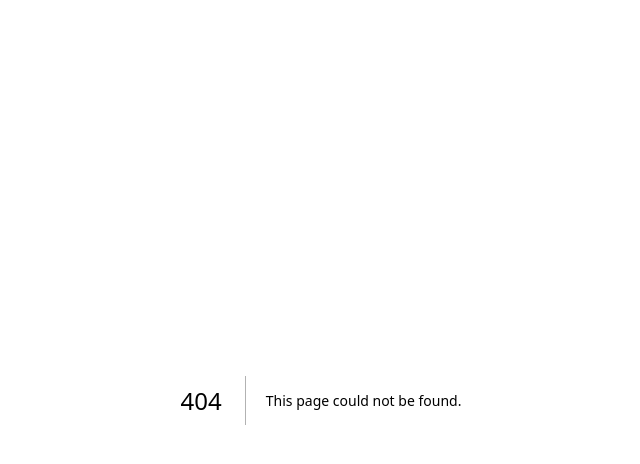
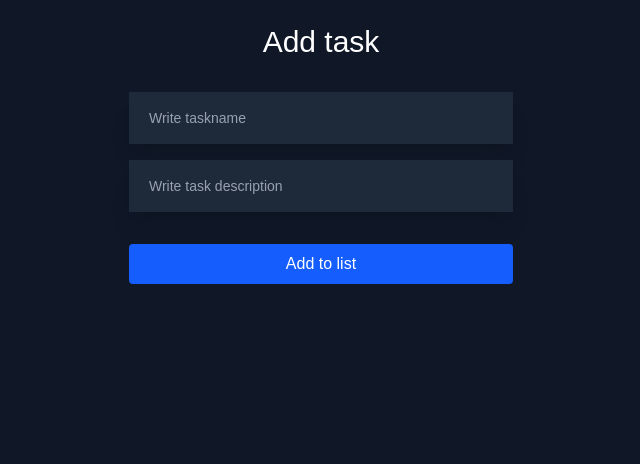
Before and after one commit to aayanaqdas/todo-app, a Next.js app: page /todo in a window 1280 px wide. Before the commit this address had no page. Shown: the top 464 px of the page, without its empty margins (319-959 px from the left). Built offline with nearby package versions, Linux system fonts and the light colour scheme.

Commit message:
todolist app first design and add to list function

```diff
--- a/src/app/globals.css
+++ b/src/app/globals.css
@@ -10,12 +10,12 @@
   --foreground: #171717;
 }
 
-@media (prefers-color-scheme: dark) {
+/* @media (prefers-color-scheme: dark) {
   :root {
     --background: #0a0a0a;
     --foreground: #ededed;
   }
-}
+} */
 
 body {
   color: var(--foreground);
--- a/src/app/layout.js
+++ b/src/app/layout.js
@@ -20,7 +20,7 @@ export default function RootLayout({ children }) {
   return (
     <html lang="en">
       <body
-        className={`${geistSans.variable} ${geistMono.variable} antialiased`}
+        className={`${geistSans.variable} ${geistMono.variable} antialiased  `}
       >
         {children}
       </body>
--- a/src/app/page.js
+++ b/src/app/page.js
@@ -3,99 +3,7 @@ import Image from "next/image";
 export default function Home() {
   return (
     <div className="grid grid-rows-[20px_1fr_20px] items-center justify-items-center min-h-screen p-8 pb-20 gap-16 sm:p-20 font-[family-name:var(--font-geist-sans)]">
-      <main className="flex flex-col gap-8 row-start-2 items-center sm:items-start">
-        <Image
-          className="dark:invert"
-          src="/next.svg"
-          alt="Next.js logo"
-          width={180}
-          height={38}
-          priority
-        />
-        <ol className="list-inside list-decimal text-sm text-center sm:text-left font-[family-name:var(--font-geist-mono)]">
-          <li className="mb-2">
-            Get started by editing{" "}
-            <code className="bg-black/[.05] dark:bg-white/[.06] px-1 py-0.5 rounded font-semibold">
-              src/app/page.js
-            </code>
-            .
-          </li>
-          <li>Save and see your changes instantly.</li>
-        </ol>
-
-        <div className="flex gap-4 items-center flex-col sm:flex-row">
-          <a
-            className="rounded-full border border-solid border-transparent transition-colors flex items-center justify-center bg-foreground text-background gap-2 hover:bg-[#383838] dark:hover:bg-[#ccc] text-sm sm:text-base h-10 sm:h-12 px-4 sm:px-5"
-            href="https://vercel.com/new?utm_source=create-next-app&utm_medium=appdir-template-tw&utm_campaign=create-next-app"
-            target="_blank"
-            rel="noopener noreferrer"
-          >
-            <Image
-              className="dark:invert"
-              src="/vercel.svg"
-              alt="Vercel logomark"
-              width={20}
-              height={20}
-            />
-            Deploy now
-          </a>
-          <a
-            className="rounded-full border border-solid border-black/[.08] dark:border-white/[.145] transition-colors flex items-center justify-center hover:bg-[#f2f2f2] dark:hover:bg-[#1a1a1a] hover:border-transparent text-sm sm:text-base h-10 sm:h-12 px-4 sm:px-5 sm:min-w-44"
-            href="https://nextjs.org/docs?utm_source=create-next-app&utm_medium=appdir-template-tw&utm_campaign=create-next-app"
-            target="_blank"
-            rel="noopener noreferrer"
-          >
-            Read our docs
-          </a>
-        </div>
-      </main>
-      <footer className="row-start-3 flex gap-6 flex-wrap items-center justify-center">
-        <a
-          className="flex items-center gap-2 hover:underline hover:underline-offset-4"
-          href="https://nextjs.org/learn?utm_source=create-next-app&utm_medium=appdir-template-tw&utm_campaign=create-next-app"
-          target="_blank"
-          rel="noopener noreferrer"
-        >
-          <Image
-            aria-hidden
-            src="/file.svg"
-            alt="File icon"
-            width={16}
-            height={16}
-          />
-          Learn
-        </a>
-        <a
-          className="flex items-center gap-2 hover:underline hover:underline-offset-4"
-          href="https://vercel.com/templates?framework=next.js&utm_source=create-next-app&utm_medium=appdir-template-tw&utm_campaign=create-next-app"
-          target="_blank"
-          rel="noopener noreferrer"
-        >
-          <Image
-            aria-hidden
-            src="/window.svg"
-            alt="Window icon"
-            width={16}
-            height={16}
-          />
-          Examples
-        </a>
-        <a
-          className="flex items-center gap-2 hover:underline hover:underline-offset-4"
-          href="https://nextjs.org?utm_source=create-next-app&utm_medium=appdir-template-tw&utm_campaign=create-next-app"
-          target="_blank"
-          rel="noopener noreferrer"
-        >
-          <Image
-            aria-hidden
-            src="/globe.svg"
-            alt="Globe icon"
-            width={16}
-            height={16}
-          />
-          Go to nextjs.org →
-        </a>
-      </footer>
+      <h1>Hello world</h1>
     </div>
   );
 }
--- /dev/null
+++ b/src/app/todo/page.jsx
@@ -0,0 +1,10 @@
+"use client";
+import { Todo } from "@/components/todoList";
+
+export default function TodoPage() {
+  return (
+    <div className=" p-4 min-h-screen bg-gray-900">
+      <Todo />
+    </div>
+  );
+}
--- /dev/null
+++ b/src/components/todoInputs.jsx
@@ -0,0 +1,47 @@
+"use client";
+
+import { useState } from "react";
+
+export function TodoInputs({ addTask }) {
+  const [taskName, setTaskName] = useState("");
+  const [taskDesc, setTaskDesc] = useState("");
+  const handleSubmit = (e) => {
+    e.preventDefault();
+    if (taskName.trim() && taskDesc.trim()) {
+      addTask({ name: taskName, description: taskDesc });
+      setTaskName("");
+      setTaskDesc("");
+    }
+  };
+
+  return (
+    <form
+      onSubmit={handleSubmit}
+      className="flex flex-col gap-6 items-center justify-center h-full w-full "
+    >
+      <h1 className=" mb-2 mt-2 text-3xl text-white">Add task</h1>
+      <div className="flex flex-col gap-4 w-full max-w-sm">
+        <input
+          className="px-5 py-4 outline-0 bg-gray-800 placeholder-gray-400 text-sm text-gray-400 w-full shadow-xl "
+          type="text"
+          placeholder="Write taskname"
+          value={taskName}
+          onChange={(e) => setTaskName(e.target.value)}
+        />
+        <input
+          className="px-5 py-4 outline-0  bg-gray-800 placeholder-gray-400 text-sm text-gray-400 w-full shadow-xl "
+          type="text"
+          placeholder="Write task description"
+          value={taskDesc}
+          onChange={(e) => setTaskDesc(e.target.value)}
+        />
+        <button
+          type="submit"
+          className="py-2 mt-4 cursor-pointer rounded-sm bg-blue-600 text-white text-center w-full"
+        >
+          Add to list
+        </button>
+      </div>
+    </form>
+  );
+}
--- /dev/null
+++ b/src/components/todoList.jsx
@@ -0,0 +1,30 @@
+"use client";
+
+import { useState } from "react";
+import { TodoInputs } from "./todoInputs";
+
+export function Todo() {
+  const [tasks, setTasks] = useState([]);
+
+  const addTask = (task) => {
+    setTasks([...tasks, task]);
+    console.log(task);
+  };
+
+  return (
+    <div className=" flex flex-col gap-10">
+      <TodoInputs addTask={addTask} />
+      <ul className="flex flex-col gap-6 items-center w-full">
+        {tasks.map((task, index) => (
+          <li
+            key={index}
+            className=" flex flex-col gap-2 bg-gray-800 rounded-lg px-6 py-5  shadow-xl w-full max-w-sm"
+          >
+            <h2 className="text-white text-lg">{task.name}</h2>
+            <p className="text-gray-300">{task.description}</p>
+          </li>
+        ))}
+      </ul>
+    </div>
+  );
+}
```
